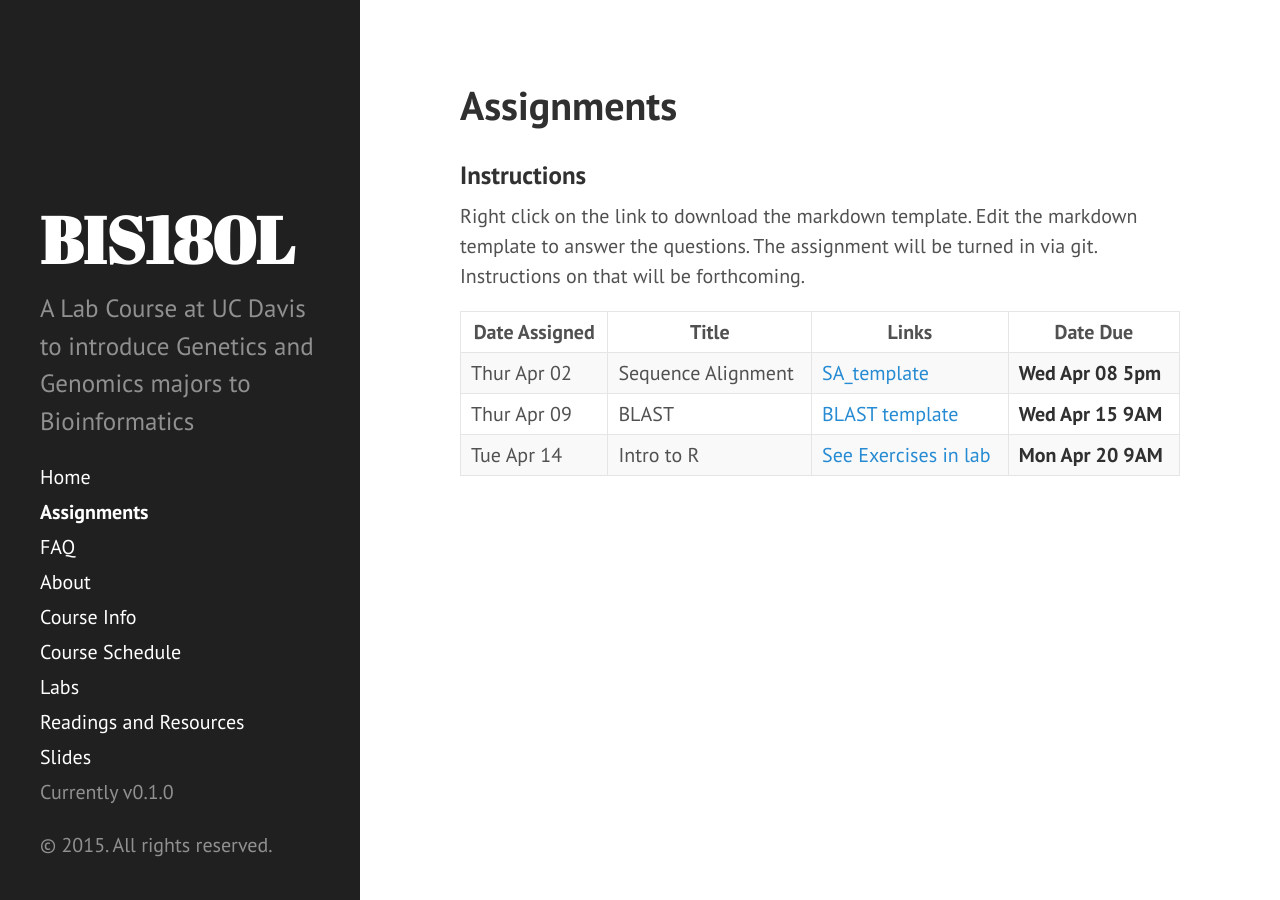
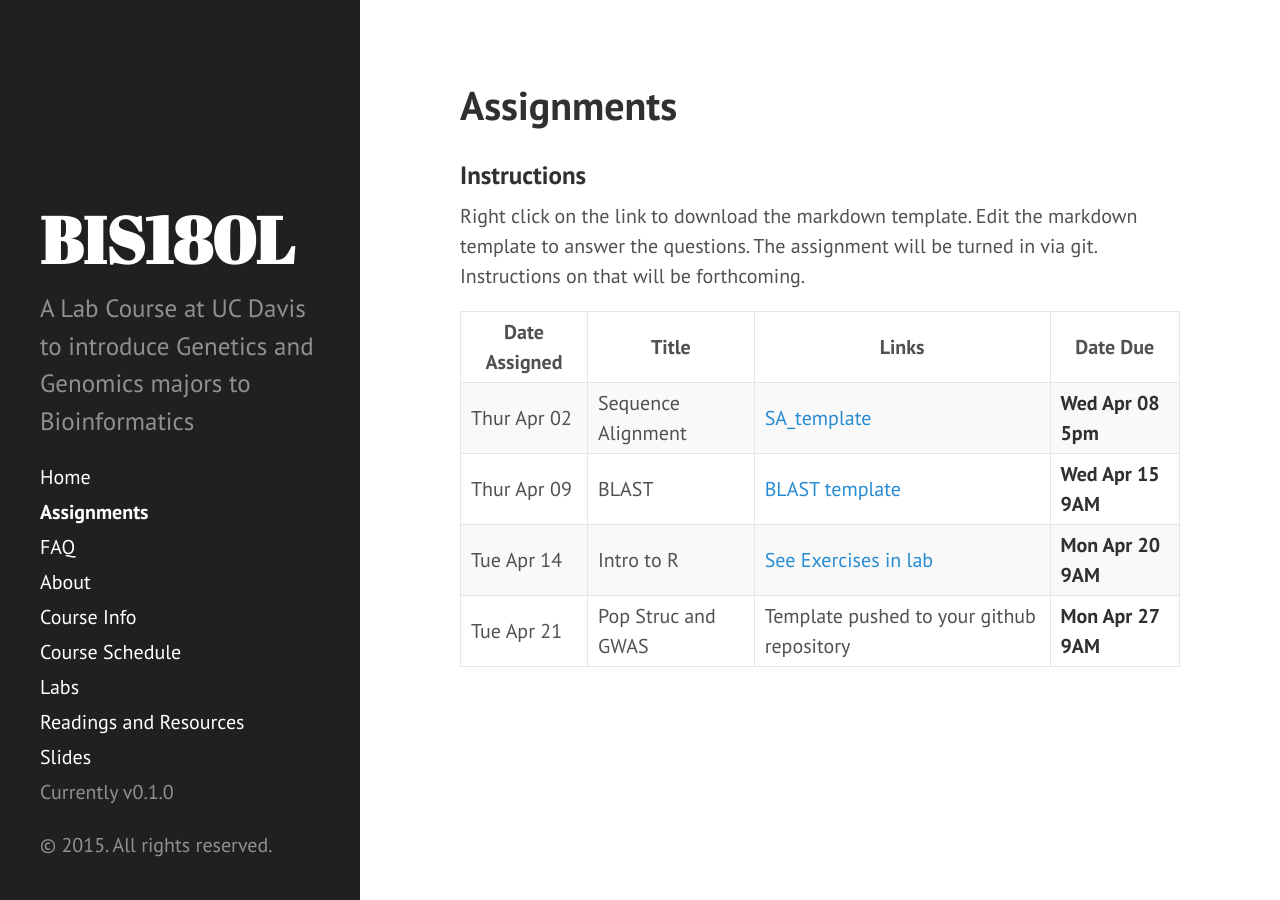
Before and after one commit to rjcmarkelz/BIS180L_web, a Jekyll site: the page built from Assignments.md, in a window 1280 px wide. Built offline with Jekyll 4.4.1, drawn with Linux system fonts in a browser that asks for light colours; Markdown is read by kramdown in place of the engine named in the settings.

Commit message:
Assignment 4 added

```diff
--- a/Assignments.md
+++ b/Assignments.md
@@ -12,3 +12,4 @@ Right click on the link to download the markdown template.  Edit the markdown te
 | Thur Apr 02   | Sequence Alignment | [SA_template](unit1-worksheet.md)          | __Wed Apr 08 5pm__ |
 | Thur Apr 09   | BLAST              | [BLAST template](assignment2-worksheet.md) | __Wed Apr 15 9AM__ |
 | Tue Apr 14    | Intro to R         | [See Exercises in lab]({{site.baseurl}}/{% post_url 2015-04-14-R-intro%}) | __Mon Apr 20 9AM__ |
+| Tue Apr 21    | Pop Struc and GWAS | Template pushed to your github repository  | __Mon Apr 27 9AM__ |
```
Also changed, not shown: readings_resources.md (line endings or trailing spaces).
